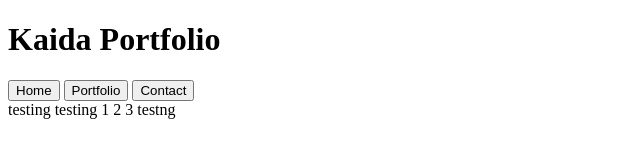
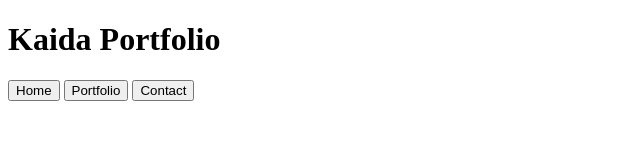
Before and after one commit to kaidauart/kaidauart.github.io, a plain HTML site: page index.html in a window 1280 px wide. Shown: the whole page, without its empty margins (0-640 px from the left). Drawn offline with Linux system fonts and the light colour scheme.

Commit message:
Update index.html

```diff
--- a/index.html
+++ b/index.html
@@ -35,7 +35,7 @@
 
         <div id="centerContent" class="centerContent">
             <!-- Put whatever you want on your home page here -->
-            testing testing 1 2 3 testng
+
             <div id="page" />
         </div>
     </body>
```
